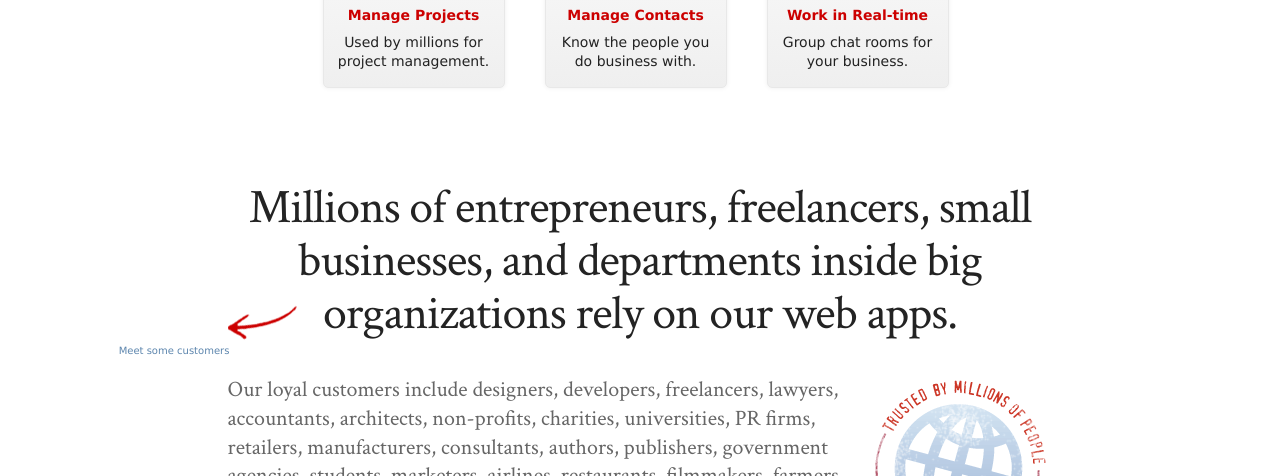
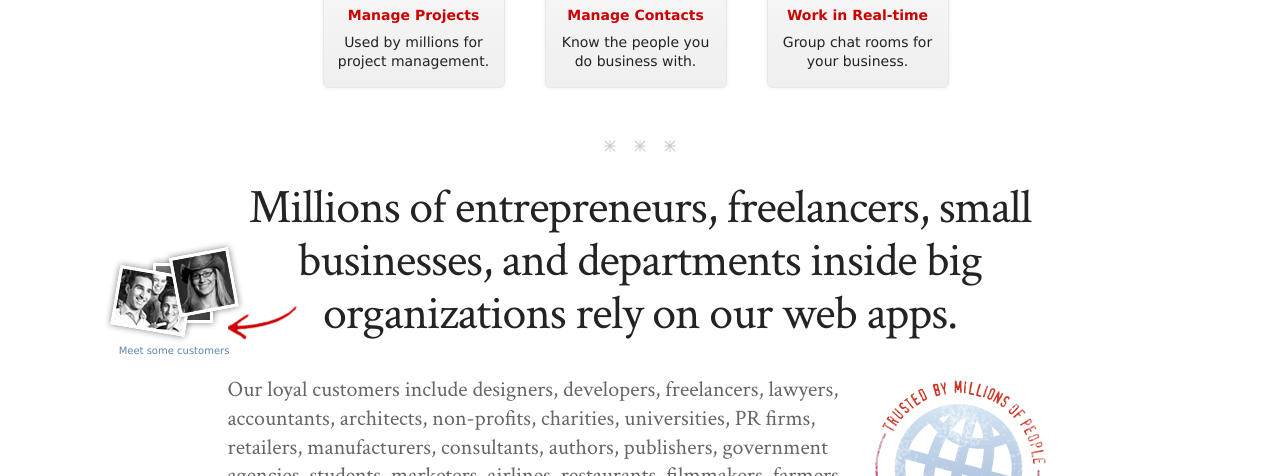
Before and after one commit to akuria/37-Signals, a plain HTML site: page index.html in a window 1280 px wide. Shown: the part 476-952 px from the top of the page. Drawn offline with Linux system fonts and the light colour scheme.

Commit message:
fixed css omg issue

```diff
--- a/css/main.css
+++ b/css/main.css
@@ -15,7 +15,7 @@ section {
 }
 
 hr {
-    background: white url('img/img-hr.png') no-repeat scroll 50% 50%;
+    background: white url(../img/img-hr.png) no-repeat scroll 50% 50%;
     clear: both;
     border: 0;
     color: transparent;
@@ -183,7 +183,7 @@ header h5 {
     display: block;
     width: 143px;
     height: 104px;
-    background: url('img/img-customers.png') no-repeat 0 0;
+    background: url(../img/img-customers.png) no-repeat 0 0;
     text-indent: -1000em;
 }
 
@@ -598,6 +598,13 @@ div.extra {
     color: #336699;
 }
 
+
+
+/*  media query  */
+
+
+
+
 @media screen and (max-width: 375px){
 
     section{
```
